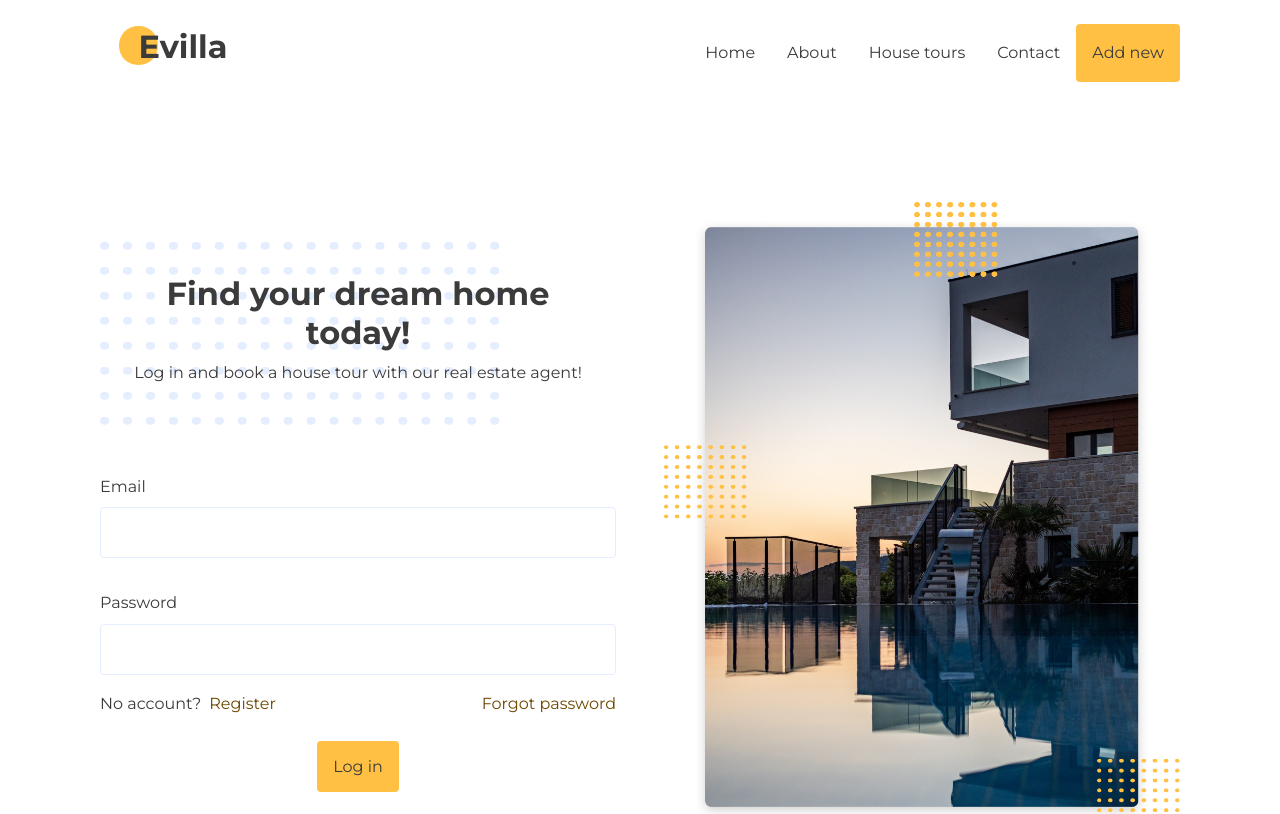
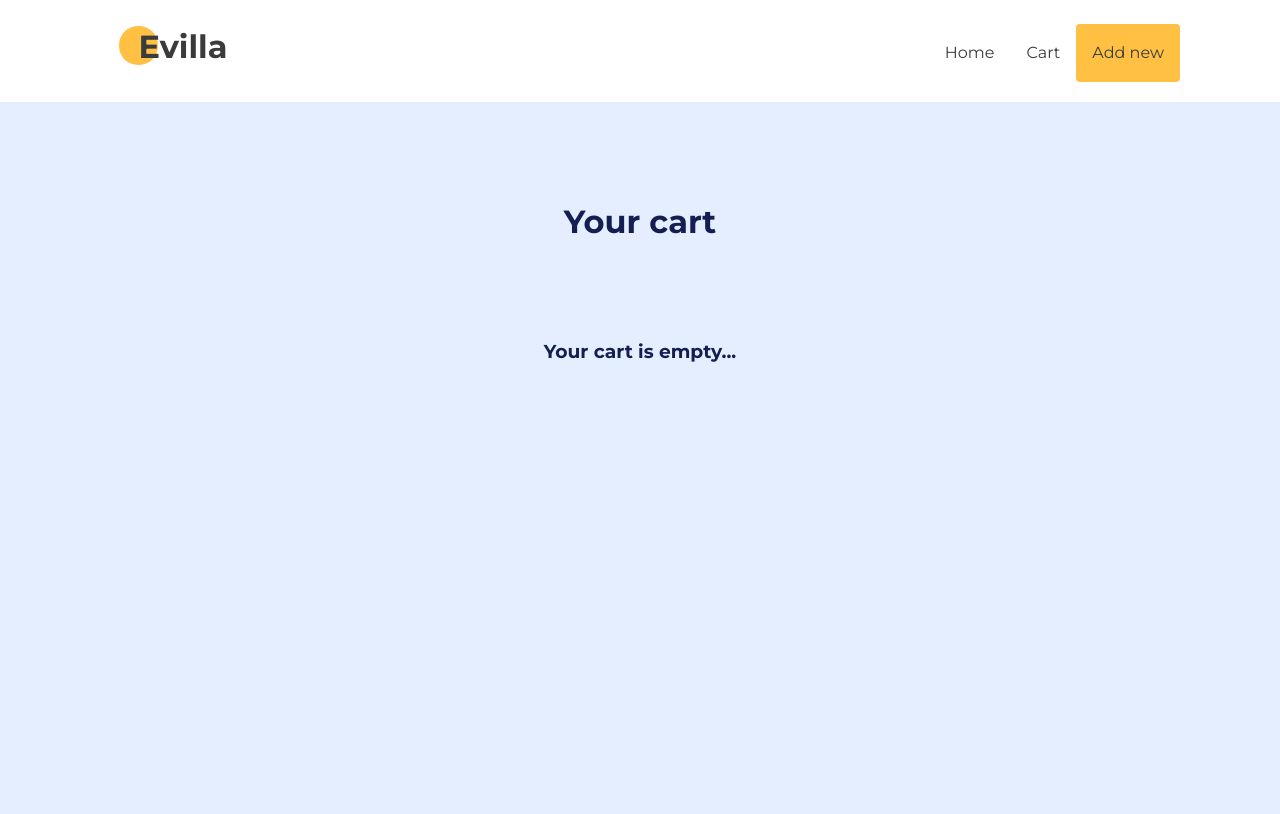
Before and after one commit to tentacle-bean/PIW-2023, a React (Vite) app: page /cart in a window 1280 px wide. Shown: the top 814 px of the page. Built offline with nearby package versions, Linux system fonts and the light colour scheme; data requests are answered from the project's data file.

Commit message:
added cart system using redux

```diff
--- a/package.json
+++ b/package.json
@@ -11,10 +11,12 @@
     "preview": "vite preview"
   },
   "dependencies": {
+    "@reduxjs/toolkit": "^1.9.5",
     "axios": "^1.4.0",
     "json-server": "^0.17.3",
     "react": "^18.2.0",
     "react-dom": "^18.2.0",
+    "react-redux": "^8.0.5",
     "react-router-dom": "^6.11.2"
   },
   "devDependencies": {
--- a/src/App.jsx
+++ b/src/App.jsx
@@ -5,6 +5,7 @@ import About from './components/About'
 import Tours from './components/Tours'
 import Footer from './components/Footer'
 import AddNew from './components/AddNew'
+import Cart from "./components/Cart"
 
 import TourPage from './components/TourPage'
 
@@ -21,14 +22,8 @@ export default function App(){
                         <Link to='/'>
                             <button className="navbar-link paragraph btn">Home</button>
                         </Link>
-                        <Link to='/'>
-                            <button className="navbar-link paragraph btn">About</button>
-                        </Link>
-                        <Link to='/'>
-                            <button className="navbar-link paragraph btn">House tours</button>
-                        </Link>
-                        <Link to='/'>
-                            <button className="navbar-link paragraph btn">Contact</button>
+                        <Link to='/cart'>
+                            <button className="navbar-link paragraph btn">Cart</button>
                         </Link>
                         <Link to='/add-a-new'>
                             <button className="navbar-link paragraph btn btn-yellow">Add new</button>
@@ -37,15 +32,13 @@ export default function App(){
                 </nav>
 
                 <Routes>
+                    <Route path='/cart' element={<><Cart/></>}/>
                     <Route path='/add-a-new' element={<><AddNew/></>}/>
                     <Route path='/tour/:id' element={<><TourPage/></>}/>
                     <Route path='/*' element={<><Home/><About/><Tours/></>} />
                 </Routes>
             </Router>
 
-
-
-
             <Footer/>
         </>
     )
--- /dev/null
+++ b/src/components/Cart.jsx
@@ -0,0 +1,45 @@
+import { useSelector } from 'react-redux'
+import { useContext, useRef, useEffect } from 'react'
+import DataContext from '../context/DataContext'
+import Tour from './Tour.jsx'
+
+export default function Cart(){
+    const ref = useRef()
+    useEffect(() => {
+        ref.current.scrollIntoView()
+    },[])
+
+    const cart = useSelector(state => state.cart)
+    const {toursData} = useContext(DataContext)
+
+    const tours = cart.map((cartItemID) => {
+        const itemData = toursData.find(tour => cartItemID === tour.id)
+        const {id, name, city, desc, img, bedrooms, price} = itemData
+        return  <Tour
+                    key={id}
+                    id={id}
+                    name={name}
+                    city={city}
+                    desc={desc}
+                    img={img}
+                    bedrooms={bedrooms}
+                    price={price}
+                />
+        }
+    )
+
+    return(
+        <section ref={ref} className="container section-tours">
+            <h2 className="title">Your cart</h2>
+
+            <div className="tour-panel-area">
+                {
+                    tours.length ?
+                    tours :
+                    <h3>Your cart is empty...</h3>
+                }
+
+            </div>
+        </section>
+    )
+}
--- a/src/components/Tour.jsx
+++ b/src/components/Tour.jsx
@@ -1,7 +1,25 @@
 import {Link} from 'react-router-dom'
+import {useDispatch, useSelector} from "react-redux"
+import { addToCart, removeFromCart } from '../store'
 
 // eslint-disable-next-line react/prop-types
 export default function Tour({id, name, city, desc, img, bedrooms, price}){
+    const dispatch = useDispatch()
+    const cart = useSelector(state => state.cart)
+
+    const handleAdd = () => {
+        dispatch(addToCart(id))
+    }
+
+    const handleRemove = () => {
+        dispatch(removeFromCart(id))
+    }
+
+    const cartBtn = !cart.includes(id) ?
+        <button className="cart-btn btn btn-blue" onClick={handleAdd}>Add to cart</button>
+    :
+        <button className="cart-btn btn btn-blue" onClick={handleRemove}>Remove from cart</button>
+
     return(
         <>
             <div className="tour-panel">
@@ -12,7 +30,9 @@ export default function Tour({id, name, city, desc, img, bedrooms, price}){
                     <p className="paragraph tour-bedrooms"><i className="fa-solid fa-bed"></i> {bedrooms} bedrooms</p>
                 </div>
                 <p className="paragraph accent tour-price">{price}</p>
-                <Link className="tour-btn" to={`/tour/${id}`}>
+
+                {cartBtn}
+                <Link className="book-btn" to={`/tour/${id}`}>
                     <button className="btn btn-blue">Book a meeting</button>
                 </Link>
 
--- a/src/index.css
+++ b/src/index.css
@@ -338,11 +338,11 @@ input{
   text-align: left;
   grid-template-columns: 2fr 3fr;
   grid-template-rows: 7fr 1fr 1fr 3fr 1fr;
-  grid-template-areas:    "photo photo"
-                          "bedrooms bedrooms"
-                          "name name"
-                          "desc desc"
-                          "price btn";
+  grid-template-areas:    "photo photo photo"
+                          "bedrooms bedrooms bedrooms"
+                          "name name name"
+                          "desc desc desc"
+                          "price cart-btn book-btn";
   background-color: white;
   border-radius: 4px;
   padding: 1.5em;
@@ -379,8 +379,14 @@ input{
   grid-area: price;
 }
 
+.cart-btn{
+  grid-area: cart-btn;
+  justify-self: end;
+  margin-right: 1em;
+}
+
 .tour-btn{
-  grid-area: btn;
+  grid-area: book-btn;
   justify-self: end;
 }
 
--- a/src/main.jsx
+++ b/src/main.jsx
@@ -1,13 +1,17 @@
 import React from 'react'
 import ReactDOM from 'react-dom/client'
 import App from './App.jsx'
-import {Provider} from './context/DataContext.jsx'
+import {Provider as ContextProvider} from './context/DataContext.jsx'
+import {Provider as ReduxProvider} from "react-redux"
+import { store } from './store/index.js'
 import './index.css'
 
 ReactDOM.createRoot(document.getElementById('root')).render(
   <React.StrictMode>
-    <Provider>
-      <App />
-    </Provider>
+    <ReduxProvider store={store}>
+      <ContextProvider>
+        <App />
+      </ContextProvider>
+    </ReduxProvider>
   </React.StrictMode>,
 )
--- /dev/null
+++ b/src/store/cartSlice.js
@@ -0,0 +1,18 @@
+import {createSlice} from "@reduxjs/toolkit"
+
+const cartSlice = createSlice({
+    name: "cart",
+    initialState: [],
+    reducers:{
+        addToCart(state, action){
+            state.push(action.payload)
+        },
+        removeFromCart(state, action){
+            const index = state.indexOf(action.payload)
+            state.splice(index, 1)
+        }
+    }
+})
+
+export const {addToCart, removeFromCart} = cartSlice.actions
+export default cartSlice
--- /dev/null
+++ b/src/store/index.js
@@ -0,0 +1,11 @@
+import {configureStore} from "@reduxjs/toolkit"
+import cartSlice from "./cartSlice"
+import { addToCart, removeFromCart } from "./cartSlice"
+
+const store = configureStore({
+    reducer: {
+        cart: cartSlice.reducer
+    }
+})
+
+export {store, addToCart, removeFromCart}
```
Also changed, not shown: 1 other file (tests, documents, lock files or other folders).
